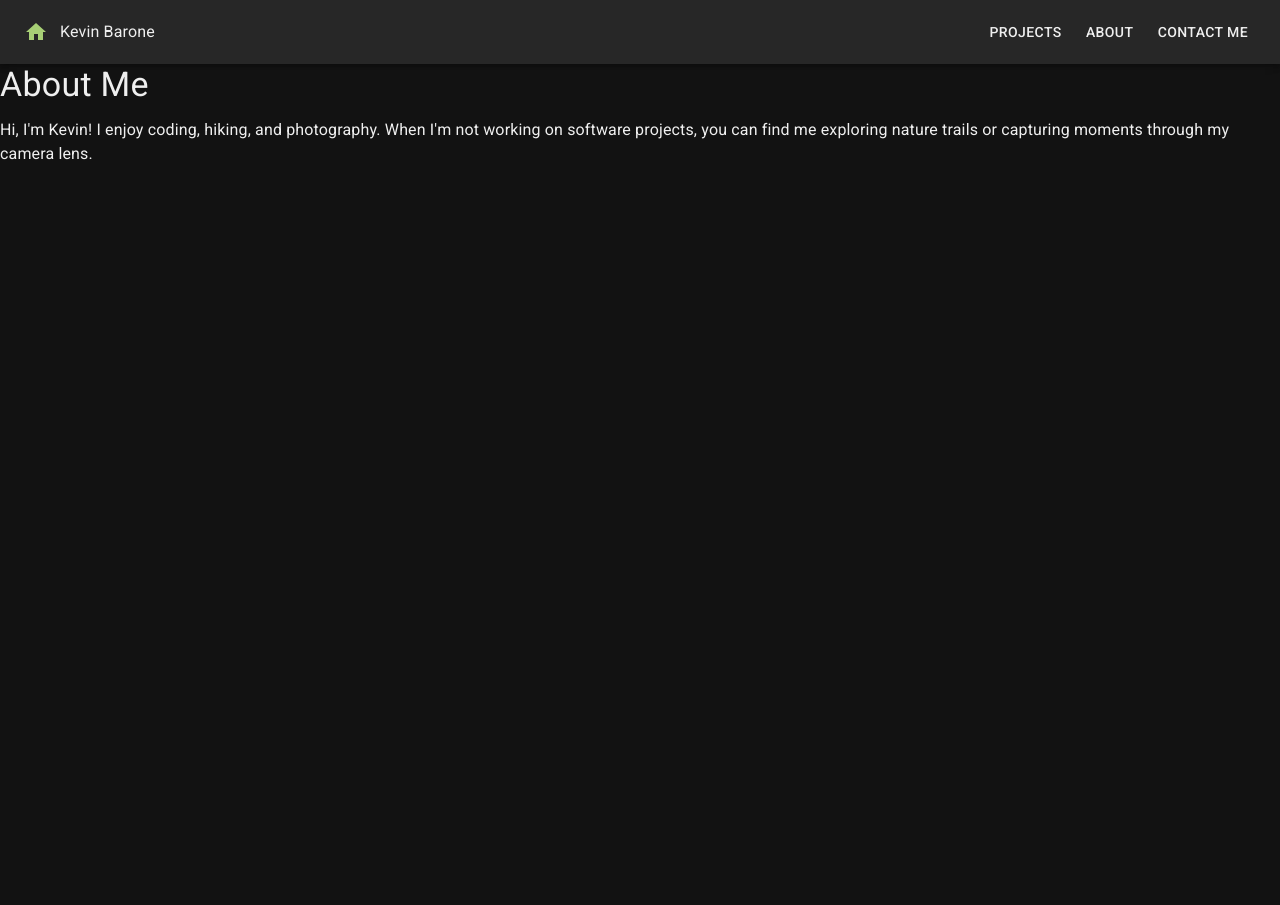
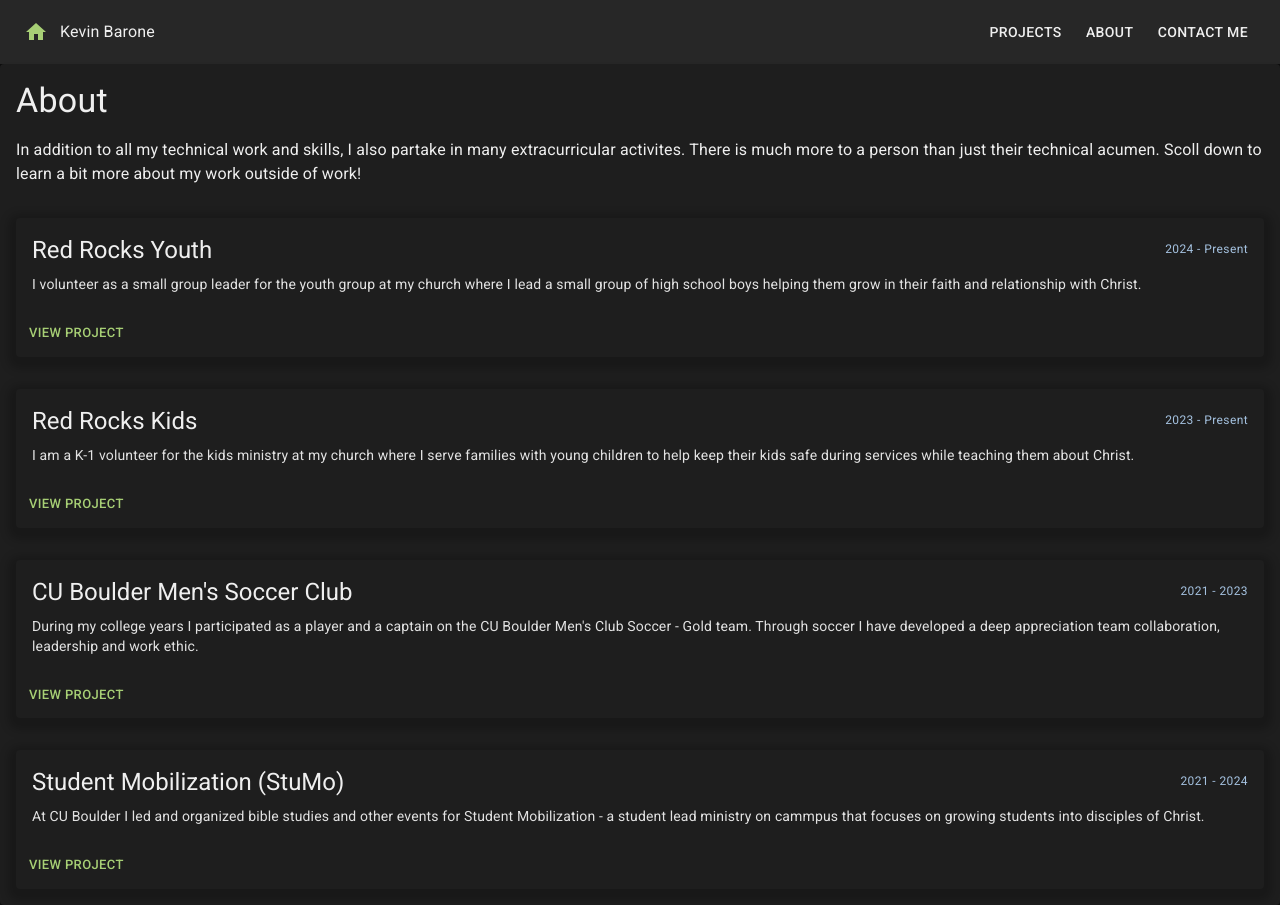
Before and after one commit to keba2993/react-portfolio, a React (Vite) app: page /about in a window 1280 px wide. Before the commit the page ends 800 px from the top, so only its background shows below. Built offline with nearby package versions, Linux system fonts and the light colour scheme.

Commit message:
add about data for about page

```diff
--- a/src/components/About/About.tsx
+++ b/src/components/About/About.tsx
@@ -1,17 +1,66 @@
-import { Typography } from '@mui/material';
+import {
+	Typography,
+	Paper,
+	Card,
+	CardContent,
+	Box,
+	CardActions,
+	Button,
+} from '@mui/material';
+import { aboutData } from '../../data';
 
 function Resume() {
 	return (
-		<div>
-			<Typography variant='h4' gutterBottom>
-				About Me
+		<Paper
+			style={{
+				display: 'flex',
+				flexDirection: 'column',
+			}}
+		>
+			<Typography
+				variant='h4'
+				gutterBottom
+				style={{ margin: '1rem 1rem 0 1rem' }}
+			>
+				About
 			</Typography>
-			<Typography variant='body1'>
-				Hi, I'm Kevin! I enjoy coding, hiking, and photography. When I'm not
-				working on software projects, you can find me exploring nature trails or
-				capturing moments through my camera lens.
+			<Typography variant='body1' sx={{ margin: '1rem' }}>
+				In addition to all my technical work and skills, I also partake in many
+				extracurricular activites. There is much more to a person than just
+				their technical acumen. Scoll down to learn a bit more about my work
+				outside of work!
 			</Typography>
-		</div>
+			{aboutData.map((item, index) => (
+				<Card key={index} style={{ margin: '1rem' }}>
+					<CardContent>
+						<Box
+							display={'flex'}
+							alignItems={'center'}
+							justifyContent={'space-between'}
+							sx={{ marginBottom: '0.5rem' }}
+						>
+							<Typography variant='h5'>{item.title}</Typography>
+							<Typography
+								variant='caption'
+								display='block'
+								color='secondary.main'
+							>
+								{item.year}
+							</Typography>
+						</Box>
+
+						<Typography variant='body2' color='text.secondary'>
+							{item.description}
+						</Typography>
+					</CardContent>
+					<CardActions>
+						<Button size='small' href={item.link} target='_blank'>
+							View Project
+						</Button>
+					</CardActions>
+				</Card>
+			))}
+		</Paper>
 	);
 }
 
--- a/src/data.ts
+++ b/src/data.ts
@@ -1,5 +1,9 @@
 // src/data.ts
-import { ExperienceDataType, ProjectDataType } from './types/dataTypes';
+import {
+	ExperienceDataType,
+	ProjectDataType,
+	AboutDateType,
+} from './types/dataTypes';
 
 export const experienceData: ExperienceDataType[] = [
 	{
@@ -71,3 +75,37 @@ export const projectsData: ProjectDataType[] = [
 		link: 'https://keba2993.github.io/react-card/',
 	},
 ];
+export const aboutData: AboutDateType[] = [
+	{
+		title: 'Red Rocks Youth',
+		role: 'Small Group Leader',
+		description:
+			'I volunteer as a small group leader for the youth group at my church where I lead a small group of high school boys helping them grow in their faith and relationship with Christ.',
+		year: '2024 - Present',
+		link: 'https://www.redrockschurch.com/',
+	},
+	{
+		title: 'Red Rocks Kids',
+		role: 'K-1 Volunteer',
+		description:
+			'I am a K-1 volunteer for the kids ministry at my church where I serve families with young children to help keep their kids safe during services while teaching them about Christ.',
+		year: '2023 - Present',
+		link: 'https://www.redrockschurch.com/',
+	},
+	{
+		title: "CU Boulder Men's Soccer Club",
+		role: 'Captain & Player',
+		description:
+			"During my college years I participated as a player and a captain on the CU Boulder Men's Club Soccer - Gold team. Through soccer I have developed a deep appreciation team collaboration, leadership and work ethic.",
+		year: '2021 - 2023',
+		link: 'https://cubouldersoccer.com/',
+	},
+	{
+		title: 'Student Mobilization (StuMo)',
+		role: 'Organization Admin',
+		description:
+			'At CU Boulder I led and organized bible studies and other events for Student Mobilization - a student lead ministry on cammpus that focuses on growing students into disciples of Christ.',
+		year: '2021 - 2024',
+		link: 'https://www.stumo.org/',
+	},
+];
```
Also changed, not shown: src/types/dataTypes.ts (+8 -0 lines).
